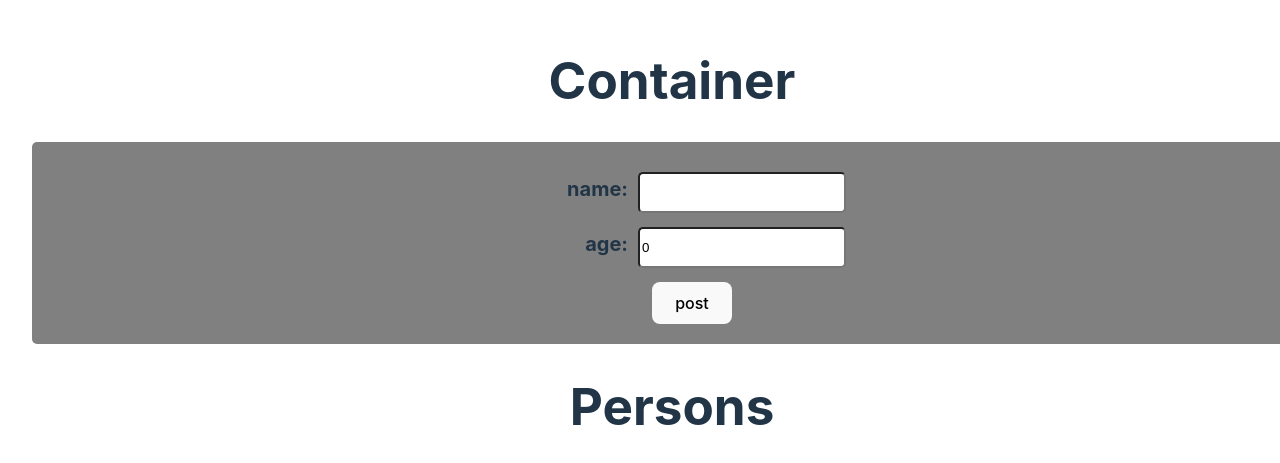
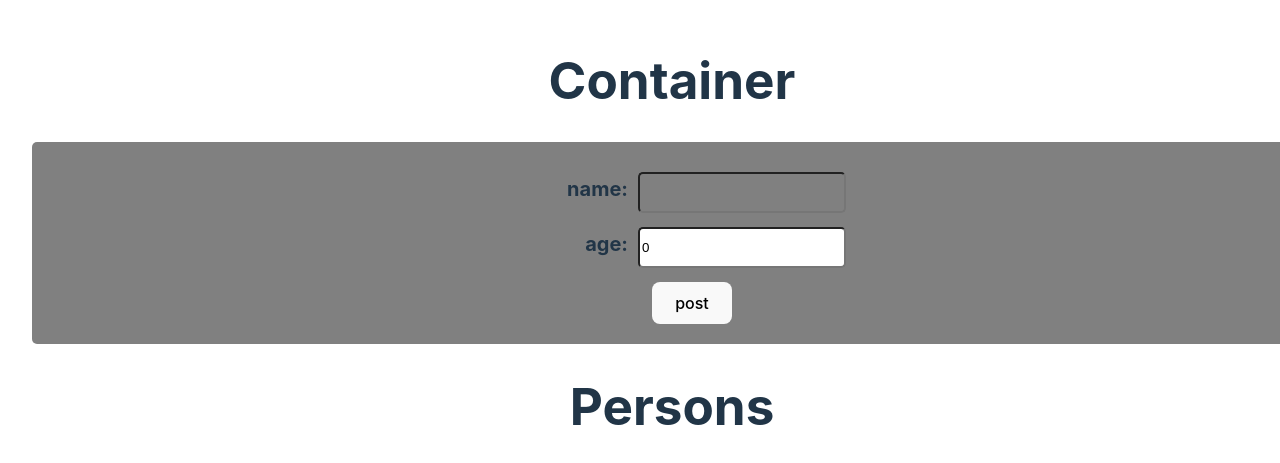
Before and after one commit to Kymaeda/udemy-vue-with-ts-2, a Vue app: page / in a window 1280 px wide. Shown: the part 149-612 px from the top of the page. Built offline with nearby package versions, Linux system fonts and the light colour scheme.

Commit message:
computed/confirm

```diff
--- a/src/components/PersonForm.vue
+++ b/src/components/PersonForm.vue
@@ -1,5 +1,5 @@
 <script setup lang="ts">
-import { ref } from 'vue'
+import { ref, computed } from 'vue'
 const name = ref<string>('')
 const age = ref<number>(0)
 const inputName = ref()
@@ -12,6 +12,14 @@ const submit = () => {
   age.value = 0
   inputName.value.focus()
 }
+
+const nameMaxLength = 15
+const isValidName = computed(() => {
+  return name.value.length <= nameMaxLength
+})
+const warningColor = computed(() => {
+  return isValidName.value ? 'gray' : 'red'
+})
 </script>
 
 <template>
@@ -19,14 +27,14 @@ const submit = () => {
     <div class="input-container">
       <div class="input">
         <p>name: </p>
-        <input v-model="name" ref="inputName"/>
+        <input v-model="name" ref="inputName" class="input-name"/>
       </div>
       <div class="input">
         <p>age: </p>
         <input v-model="age" type="number"/>
       </div>
     </div>
-    <button class="submit-btn" @click="submit">post</button>
+    <button class="submit-btn" @click="submit" :disabled="!isValidName">post</button>
   </div>
 </template>
 
@@ -70,6 +78,10 @@ const submit = () => {
   border-radius: 5px;
 }
 
+.input-name {
+  background-color: v-bind(warningColor);
+}
+
 .submit-btn {
   width: 80px;
 }
--- a/src/components/PersonList.vue
+++ b/src/components/PersonList.vue
@@ -14,7 +14,9 @@ defineProps<Props>()
 
 const emit = defineEmits(['remove'])
 const removePerson = (person_id: number) => {
-  emit('remove', person_id)
+  if (confirm('削除しますか？')) {
+    emit('remove', person_id)
+  }
 }
 </script>
 
```
